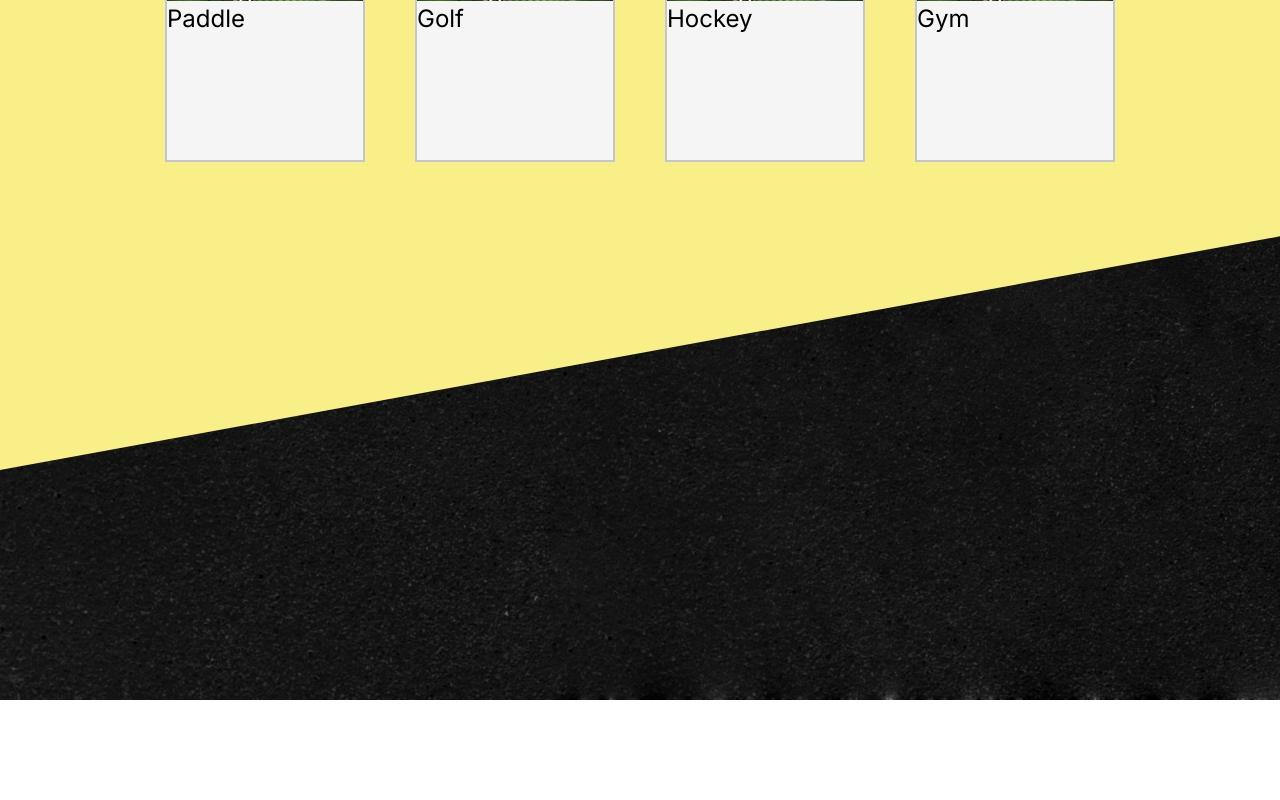
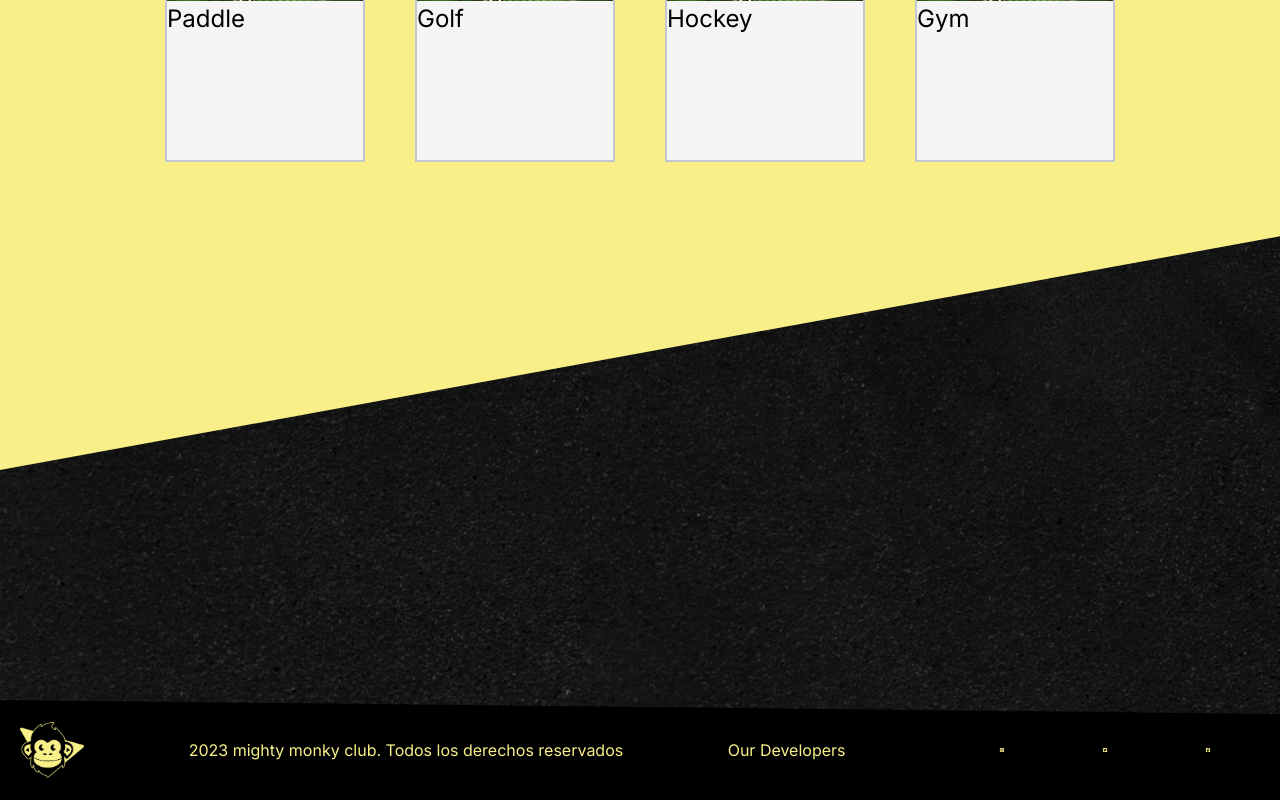
Before and after one commit to ddrosado/MightyMonkeyPF, a Next.js app in the folder client/: page /home in a window 1280 px wide. Shown: the part 990-1790 px from the top of the page. Before the commit the page ends 1690 px from the top, so only its background shows below. Built offline with nearby package versions, Linux system fonts and the light colour scheme.

Commit message:
css y footer

```diff
--- a/client/app/contact/page.jsx
+++ b/client/app/contact/page.jsx
@@ -10,7 +10,7 @@ const Contact = () => {
   return (
     <div className={style.container}>
       <div className={style.portada}>
-        <Image src={img} />
+        <Image src={img} alt='mono'/>
         <h1 className={style.title}>Contact</h1>
       </div>
       <div className={style.sectionForm}>
--- a/client/app/home/page.jsx
+++ b/client/app/home/page.jsx
@@ -6,7 +6,7 @@ import homeImage from '../../assets/images/mmclub.jpg'
 export default function Home() {
   return (
     <div className={styles.homeContainer}>
-      <Image className={styles.homeImage} src={homeImage}/>
+      <Image className={styles.homeImage} alt='home' src={homeImage}/>
       <Cards />
     </div>
   )
--- a/client/app/layout.jsx
+++ b/client/app/layout.jsx
@@ -1,6 +1,7 @@
 import "./globals.css";
 import { Inter } from "next/font/google";
 import { Navbar } from "../components/navBar/Navbar";
+import Footer from "../components/footer/Footer";
 
 const inter = Inter({ subsets: ["latin"] });
 
@@ -17,6 +18,7 @@ export default function RootLayout({ children }) {
       <body className={inter.className}>
         <Navbar />
         {children}
+        <Footer />
       </body>
     </html>
   );
--- /dev/null
+++ b/client/components/footer/Footer.jsx
@@ -0,0 +1,23 @@
+import React from 'react'
+import style from './Footer.module.css'
+import Image from 'next/image'
+import logo from '../../assets/images/logo.png'
+import { FontAwesomeIcon } from '@fortawesome/react-fontawesome'
+import { faFacebookF, faInstagram, faSquareFacebook, faSquareInstagram, faSquareTwitter, faTwitter} from '@fortawesome/free-brands-svg-icons'
+
+const Footer = () => {
+  return (
+    <div className={style.footerContainer}>
+      <Image src={logo} alt='logos' className={style.logo} />
+      <p className={style.copyright}>2023 mighty monky club. Todos los derechos reservados</p>
+      <p className={style.aboutDevs}>Our Developers</p>
+      <div className={style.socialIcons}>
+        <FontAwesomeIcon className={style.socialIcon} icon={faSquareInstagram}/>
+        <FontAwesomeIcon className={style.socialIcon} icon={faSquareTwitter}/>
+        <FontAwesomeIcon className={style.socialIcon}  icon={faSquareFacebook} />
+      </div>
+    </div>
+  )
+}
+
+export default Footer
--- /dev/null
+++ b/client/components/footer/Footer.module.css
@@ -0,0 +1,32 @@
+.footerContainer {
+    height:100px;
+    background: black;
+    width: 100%;
+    display: flex;
+    align-items: center;
+    justify-content: space-between;
+    padding: 0 20px;
+    clip-path: polygon(0 0, 100% 14%, 100% 100%, 0% 100%);
+}
+.logo {
+    width: 64.2px;
+    height: 56.6px;
+}
+
+.copyright {
+    color: #F8EF88;
+}
+
+.socialIcons {
+    display: flex;
+    width: 25%;
+    justify-content: space-around;
+    color: #F8EF88;
+}
+.socialIcon {
+    scale: 30%;
+}
+
+.aboutDevs {
+    color: #F8EF88;
+}
--- a/client/components/navBar/Navbar.jsx
+++ b/client/components/navBar/Navbar.jsx
@@ -15,7 +15,7 @@ export const Navbar = () => {
 
   return (
     <div className={style.container}>
-      <Image className={style.logo} src={logo} />
+      <Image className={style.logo} src={logo} alt='#' />
       <div className={style.options}>
         <ul className={style.ul}>
           {obj.map(({ label, route }) => {
--- a/client/package.json
+++ b/client/package.json
@@ -9,6 +9,11 @@
     "lint": "next lint"
   },
   "dependencies": {
+    "@fortawesome/fontawesome-svg-core": "^6.4.0",
+    "@fortawesome/free-brands-svg-icons": "^6.4.0",
+    "@fortawesome/free-regular-svg-icons": "^6.4.0",
+    "@fortawesome/free-solid-svg-icons": "^6.4.0",
+    "@fortawesome/react-fontawesome": "^0.2.0",
     "@reduxjs/toolkit": "^1.9.5",
     "autoprefixer": "^10.4.14",
     "axios": "^1.4.0",
```
Also changed, not shown: client/components/contact/formContact/FormContact.jsx (+1 -1 lines), 1 other file (tests, documents, lock files or other folders).
